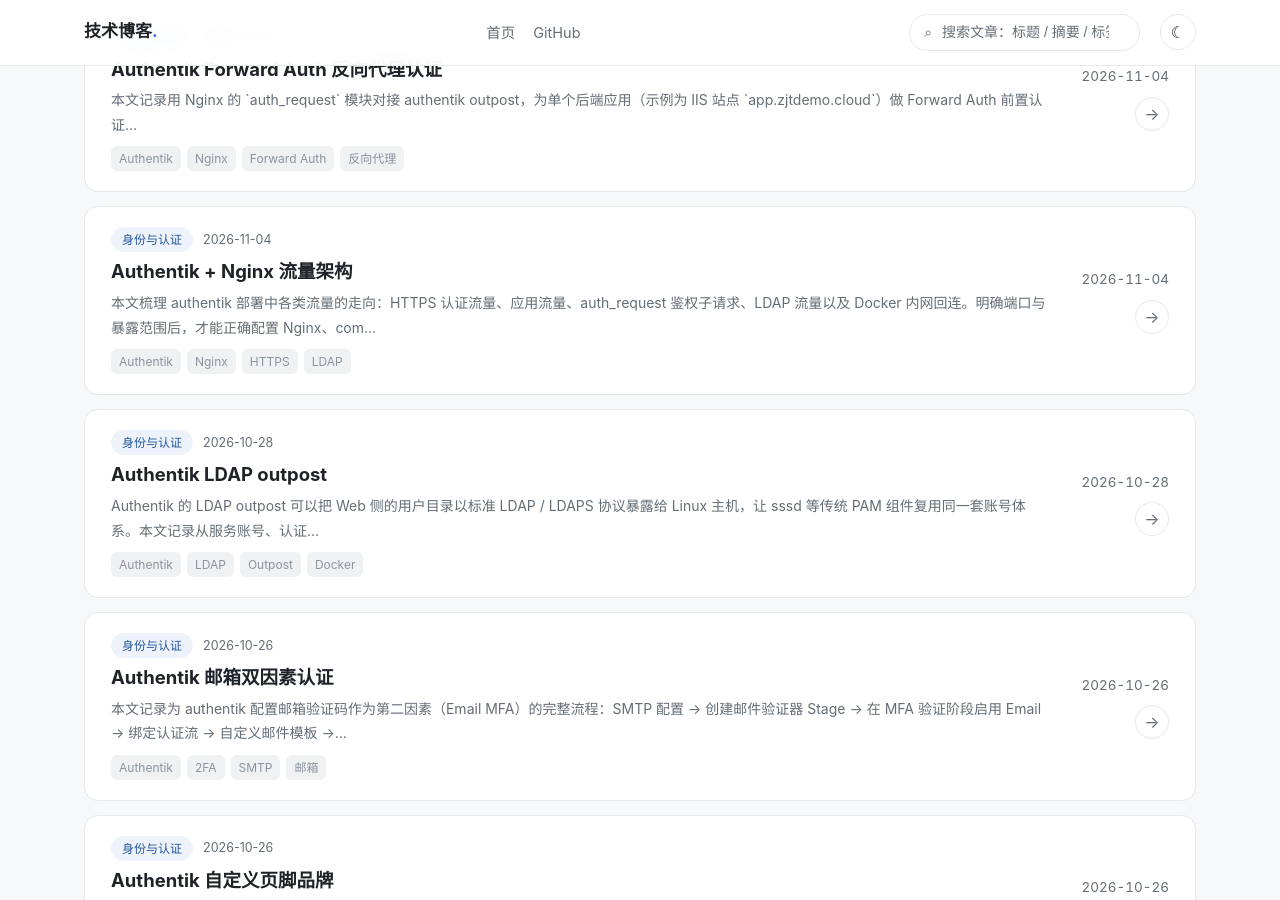
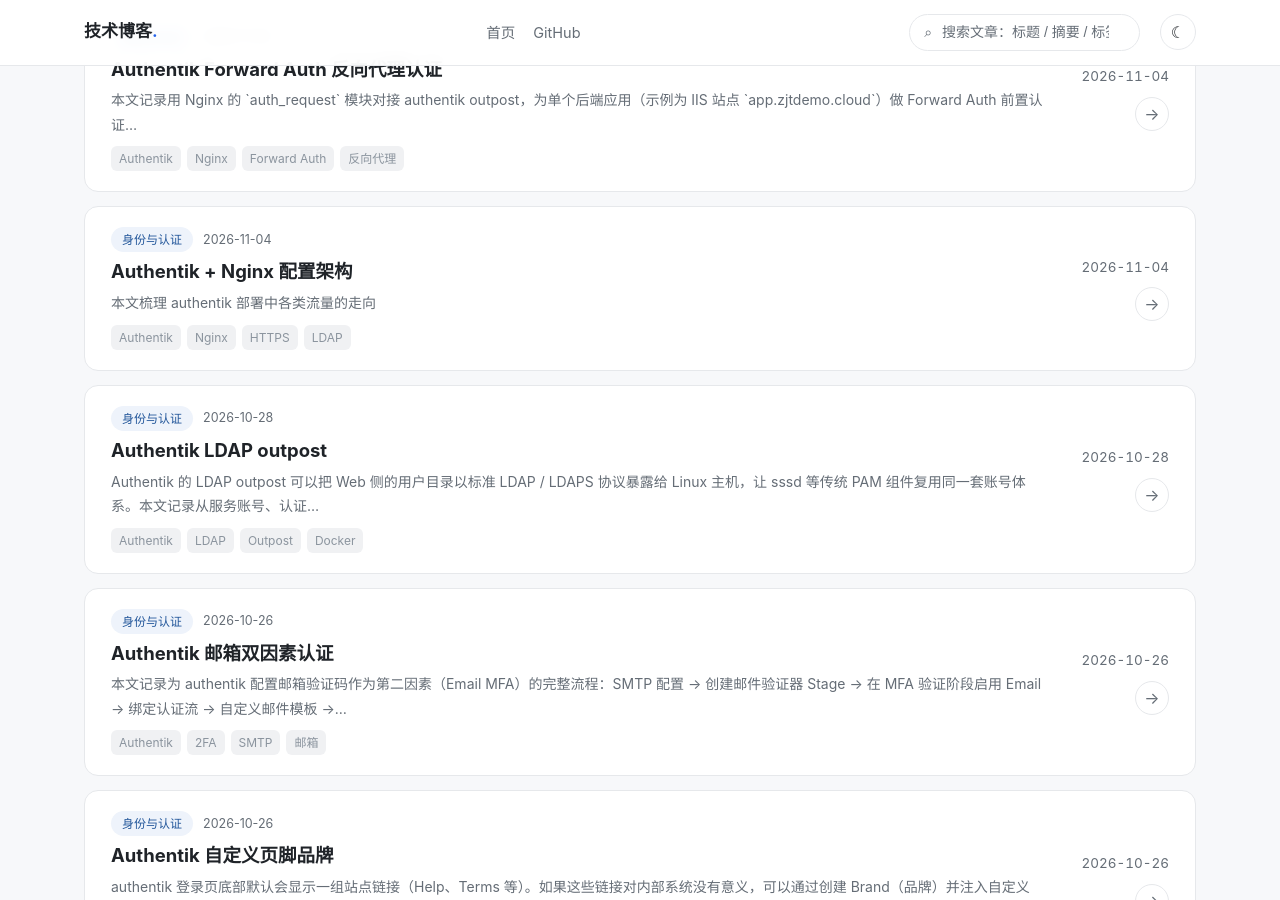
Before and after one commit to cofferwu/blog, a Jekyll site: the page built from index.md, in a window 1280 px wide and 900 px high, scrolled down 1063 px. Built offline with Jekyll 4.4.1, drawn with Linux system fonts in a browser that asks for light colours.

Commit message:
Revise title and summary in authentik-nginx.md
Updated title and summary for clarity and consistency.

```diff
--- a/authentik-nginx.md
+++ b/authentik-nginx.md
@@ -1,5 +1,5 @@
 ---
-title: "Authentik + Nginx 流量架构"
+title: "Authentik + Nginx 配置架构"
 date: 2026-11-04 02:51:11 +00:00
 categories:
   - 身份与认证
@@ -9,7 +9,7 @@ tags:
   - HTTPS
   - LDAP
 layout: article
-sum: "本文梳理 authentik 部署中各类流量的走向：HTTPS 认证流量、应用流量、auth_request 鉴权子请求、LDAP 流量以及 Docker 内网回连。明确端口与暴露范围后，才能正确配置 Nginx、com…"
+sum: "本文梳理 authentik 部署中各类流量的走向"
 ---
 
 ## 概述
```
Also changed, not shown: other parts of authentik-nginx.md (+1 -1 lines).
